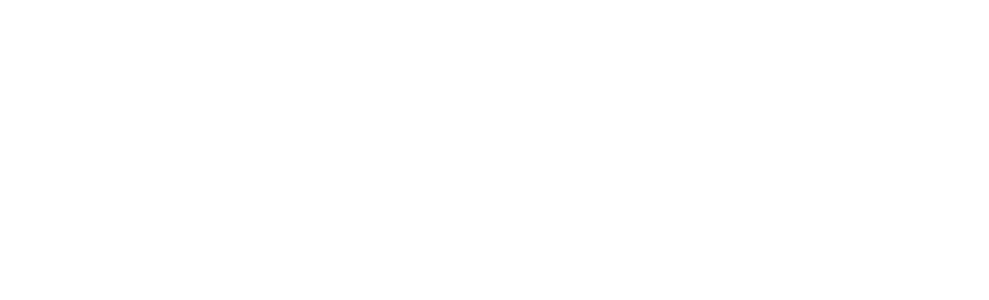
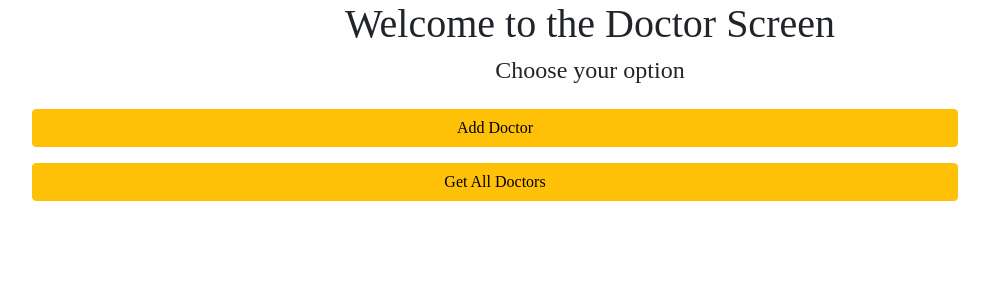
Before and after one commit to atrijo2001/hosp-management, a React (Create React App) app in the folder client/: page /doctor in a window 1280 px wide. Shown: the top 300 px of the page, without its empty margins (50-1039 px from the left). Built offline with nearby package versions, Linux system fonts and the light colour scheme.

Commit message:
doctors fetched

```diff
--- a/client/src/App.js
+++ b/client/src/App.js
@@ -7,6 +7,8 @@ import HomeScreen from "./components/HomeScreen/HomeScreen"
 import GetAllPatients from "./components/Patients/GetAllPatients"
 import AddPatients from "./components/Patients/AddPatients"
 import PatientScreen from "./components/Patients/PatientScreen"
+import DoctorScreen from "./components/Doctor/DoctorScreen"
+import GetAllDoctors from "./components/Doctor/GetAllDoctors"
 
 //Import all the context
 import PatientState from "./context/PatientContext/PatientState"
@@ -20,6 +22,8 @@ const App = () => {
               <Route exact path='/patient' component={PatientScreen}/>
               <Route exact path='/patient/addpatient' component={AddPatients}/>
               <Route exact path='/patient/getallpatient' component={GetAllPatients}/>
+              <Route exact path='/doctor' component={DoctorScreen}/>
+              <Route exact path='/patient/getalldoctor' component={GetAllDoctors}/>
             </Switch>
         </BrowserRouter>
     </PatientState>
--- /dev/null
+++ b/client/src/components/Doctor/DoctorComp.js
@@ -0,0 +1,11 @@
+import React from 'react'
+
+const DoctorComp = ({doctor}) => {
+    return (
+        <div className="container">
+            <h3 className="text-center">{doctor.name}</h3>
+        </div>
+    )
+}
+
+export default DoctorComp
--- /dev/null
+++ b/client/src/components/Doctor/DoctorScreen.js
@@ -0,0 +1,26 @@
+import React from 'react'
+import {Link} from "react-router-dom"
+
+const DoctorScreen = () => {
+    return (
+        <div>
+            <h1 className="text-center">Welcome to the Doctor Screen</h1>
+            <h4 className='text-center'>Choose your option</h4>
+            <div className="container">
+                <div className="row">
+                    <div className="col-md-10 mt-3">
+                        <Link type='button' to='/patient/adddoctor' className='btn btn-warning w-100'>Add Doctor</Link>
+                    </div>
+                </div>
+
+                <div className="row">
+                    <div className="col-md-10 mt-3">
+                        <Link type='button' to='/patient/getalldoctor' className='btn btn-warning w-100'>Get All Doctors</Link>
+                    </div>
+                </div>
+            </div>
+        </div>
+    )
+}
+
+export default DoctorScreen
--- /dev/null
+++ b/client/src/components/Doctor/GetAllDoctors.js
@@ -0,0 +1,38 @@
+import React, {useEffect, useState} from 'react'
+import axios from "axios"
+import {Container, Card} from "react-bootstrap"
+
+import DoctorComp from "./DoctorComp"
+
+const GetAllDoctors = () => {
+    const [doctors, setDoctors] = useState([])
+    const [error, setError] = useState(null)
+    const fetchDoctors = async () => {
+        try {
+            const {data} = await axios.get("http://localhost:5000/api/doctor");
+            setDoctors(data)
+        } catch (err) {
+            console.log(err)
+            setError(err)
+        }
+    }
+
+    useEffect(()=>{
+        fetchDoctors()
+    }, [])
+
+    if(doctors.length>0){
+        console.log(doctors)
+    }
+    return (
+        <Container>
+            {doctors && !error? doctors.map((doctor, key)=>{
+                <Card key={key}>
+                    <DoctorComp doctor={doctor}/>
+                </Card>
+            }): <h1 className="text-center">Loading</h1>}
+        </Container>
+    )
+}
+
+export default GetAllDoctors
--- a/client/src/context/PatientContext/PatientState.js
+++ b/client/src/context/PatientContext/PatientState.js
@@ -17,7 +17,7 @@ const PatientState = (props) => {
         try {
             const {data} = await axios.get("http://localhost:5000/api/patient", {
                 headers: {
-                    'Authorization': 'Bearer eyJhbGciOiJIUzI1NiIsInR5cCI6IkpXVCJ9.eyJpZCI6IjYwOTBmYTNlNmQ3MGQyNWM5MGYzZWM2ZCIsImlhdCI6MTYyMDgzODIzNCwiZXhwIjoxNjIzNDMwMjM0fQ.HnAK-6VJpTTcS3HvML6eI184vKO-Phm3th66afgywP8'
+                    'Authorization': 'Bearer eyJhbGciOiJIUzI1NiIsInR5cCI6IkpXVCJ9.eyJpZCI6IjYwYTc2NThhNjA1YzgwNDMwMDQyODM3MiIsImlhdCI6MTYyMTU4MzQyNCwiZXhwIjoxNjI0MTc1NDI0fQ.kFmr6m2FwjtZ3tWNZzDLDsbpqFpaDwfu8exnVXBABxk'
                 }
             })
             dispatch({
@@ -38,7 +38,7 @@ const PatientState = (props) => {
             const {data} = await axios.post("http://localhost:5000/api/patient", formData, {
                 headers: {
                     'Content-Type': 'application/json',
-                    'Authorization': 'Bearer eyJhbGciOiJIUzI1NiIsInR5cCI6IkpXVCJ9.eyJpZCI6IjYwOTBmYTNlNmQ3MGQyNWM5MGYzZWM2ZCIsImlhdCI6MTYyMDgzODIzNCwiZXhwIjoxNjIzNDMwMjM0fQ.HnAK-6VJpTTcS3HvML6eI184vKO-Phm3th66afgywP8'
+                    'Authorization': 'Bearer eyJhbGciOiJIUzI1NiIsInR5cCI6IkpXVCJ9.eyJpZCI6IjYwYTc2NThhNjA1YzgwNDMwMDQyODM3MiIsImlhdCI6MTYyMTU4MzQyNCwiZXhwIjoxNjI0MTc1NDI0fQ.kFmr6m2FwjtZ3tWNZzDLDsbpqFpaDwfu8exnVXBABxk'
                 }
             })
 
```
